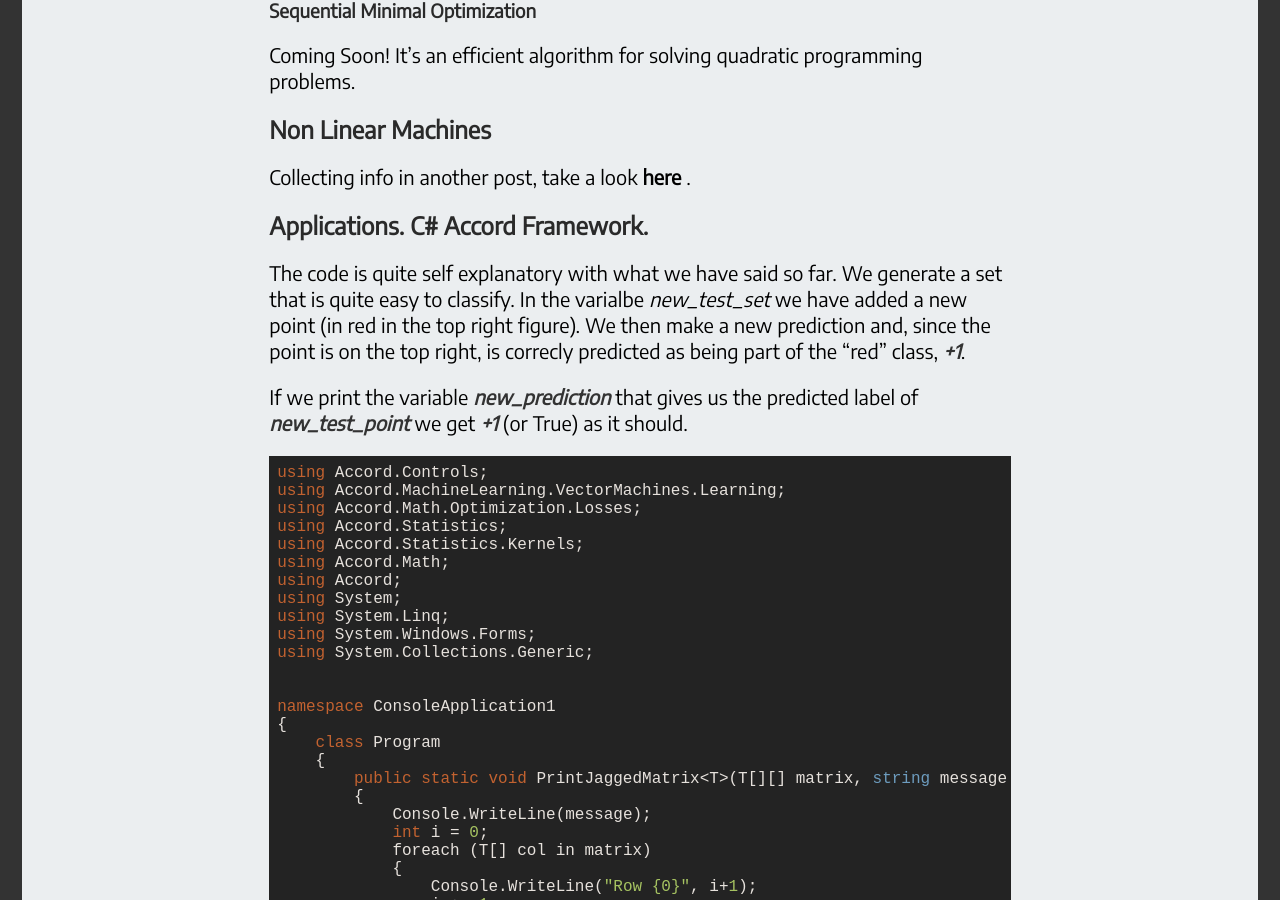
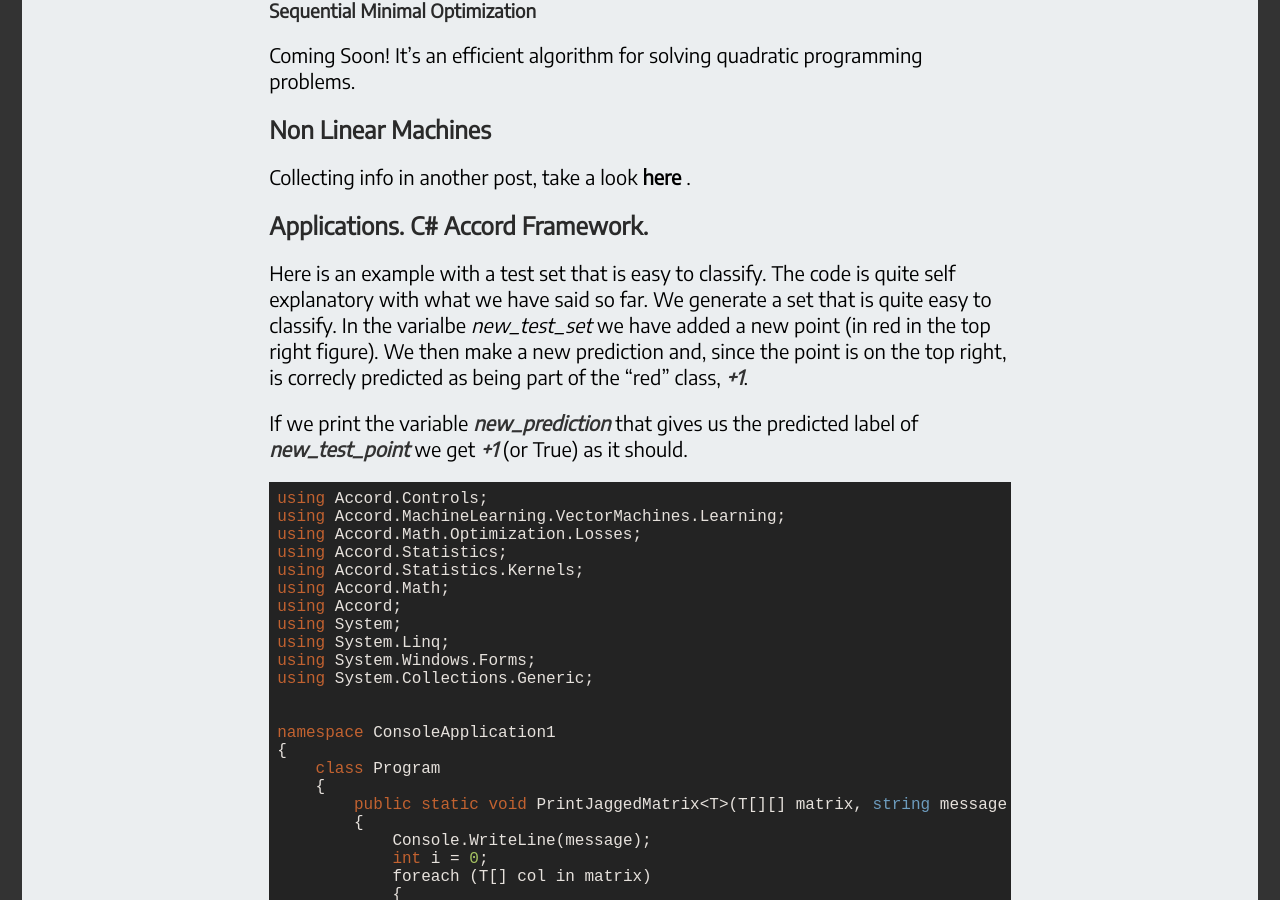
Before and after one commit to FullSimplify/FullSimplify.github.io, a Jekyll site: the page built from _posts/2000-01-03-SVM-a-gentle-introduction-01.md, in a window 1280 px wide and 900 px high, scrolled down 6632 px. Built offline with Jekyll 4.4.1, drawn with Linux system fonts in a browser that asks for light colours; some web fonts are replaced; formulas are drawn with MathJax 3.

Commit message:
Update 2000-01-03-SVM-a-gentle-introduction-01.md

```diff
--- a/_posts/2000-01-03-SVM-a-gentle-introduction-01.md
+++ b/_posts/2000-01-03-SVM-a-gentle-introduction-01.md
@@ -160,7 +160,7 @@
 
 ## Applications. C\# Accord Framework.
 
-The code is quite self explanatory with what we have said so far. We generate a set that is quite easy to classify. In the varialbe *new_test_set* we have added a new point (in red in the top right figure). We then make a new prediction and, since the point is on the top right, is correcly predicted as being part of the "red" class, **+1**.
+Here is an example with a test set that is easy to classify. The code is quite self explanatory with what we have said so far. We generate a set that is quite easy to classify. In the varialbe *new_test_set* we have added a new point (in red in the top right figure). We then make a new prediction and, since the point is on the top right, is correcly predicted as being part of the "red" class, **+1**.
 
 If we print the variable **new_prediction** that gives us the predicted label of **new_test_point** we get **+1** (or True) as it should.
 
```
